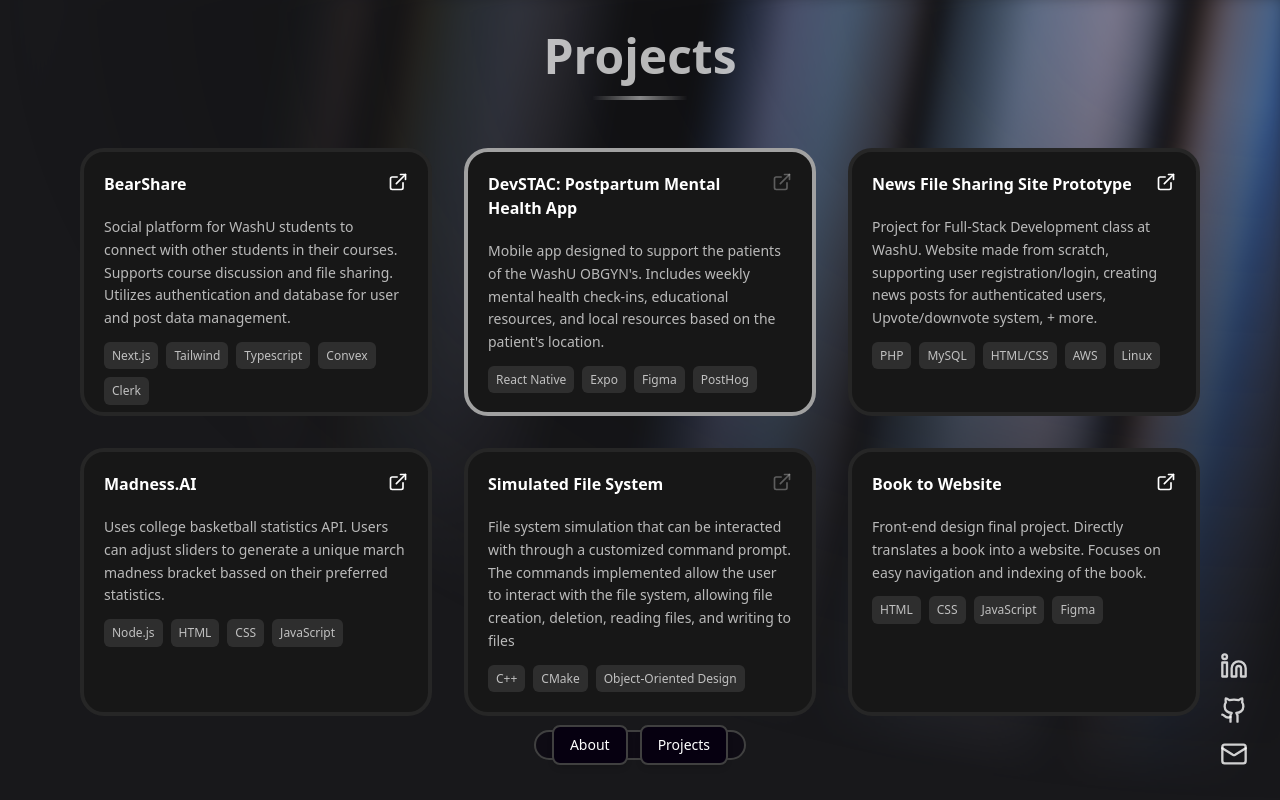
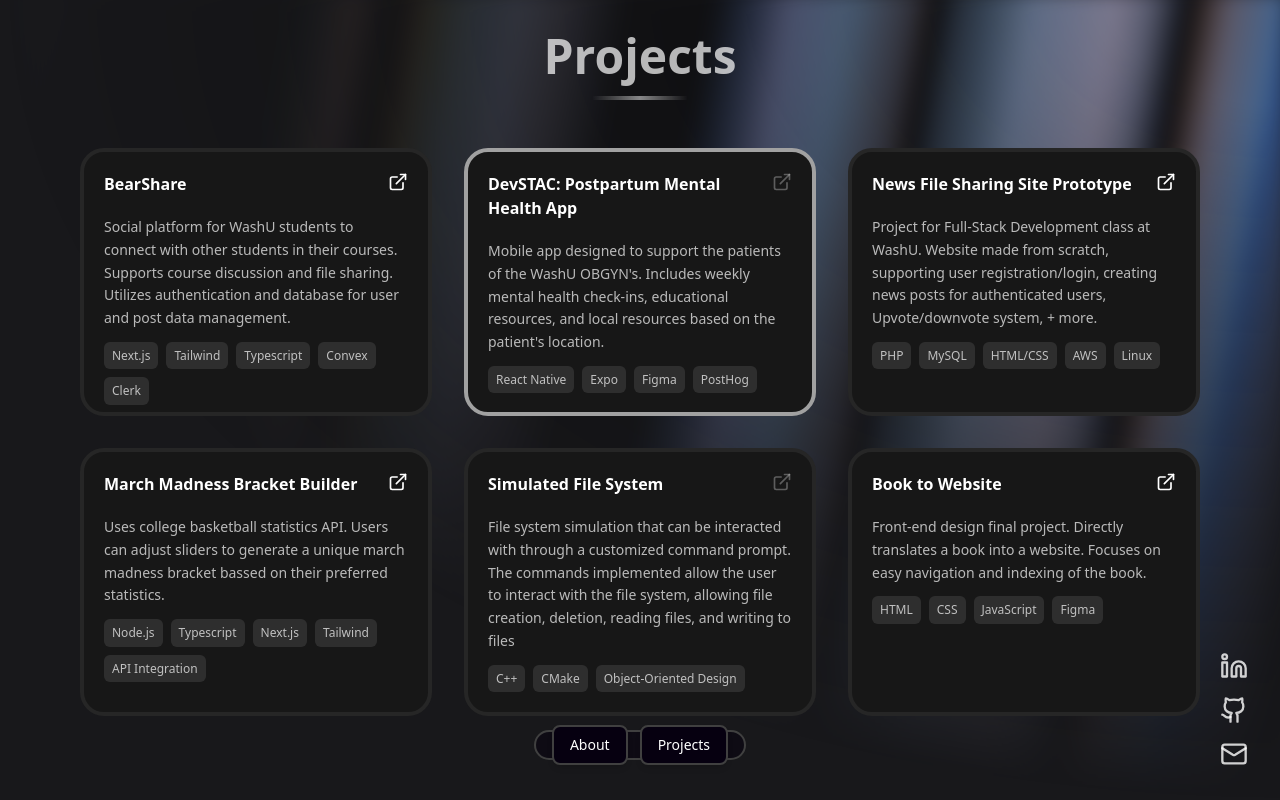
Before and after one commit to Hcordes6/hc-portfolio, a Next.js app: page / in a window 1280 px wide. Both pictures are taken after a click on the button "Projects". Built offline with nearby package versions, Linux system fonts and the light colour scheme.

Commit message:
Update: updated projects to include march madness bracket builder

```diff
--- a/app/pages/projects.tsx
+++ b/app/pages/projects.tsx
@@ -26,9 +26,9 @@ export default function Projects() {
             isDevSTAC: false
         },
         {
-            title: "Madness.AI",
+            title: "March Madness Bracket Builder",
             description: "Uses college basketball statistics API. Users can adjust sliders to generate a unique march madness bracket bassed on their preferred statistics.",
-            techStack: ["Node.js", "HTML", "CSS", "JavaScript"],
+            techStack: ["Node.js", "Typescript", "Next.js", "Tailwind", "API Integration"],
             link: "https://github.com/Hcordes6/Madness.AI",
             isDevSTAC: false
         },
```
